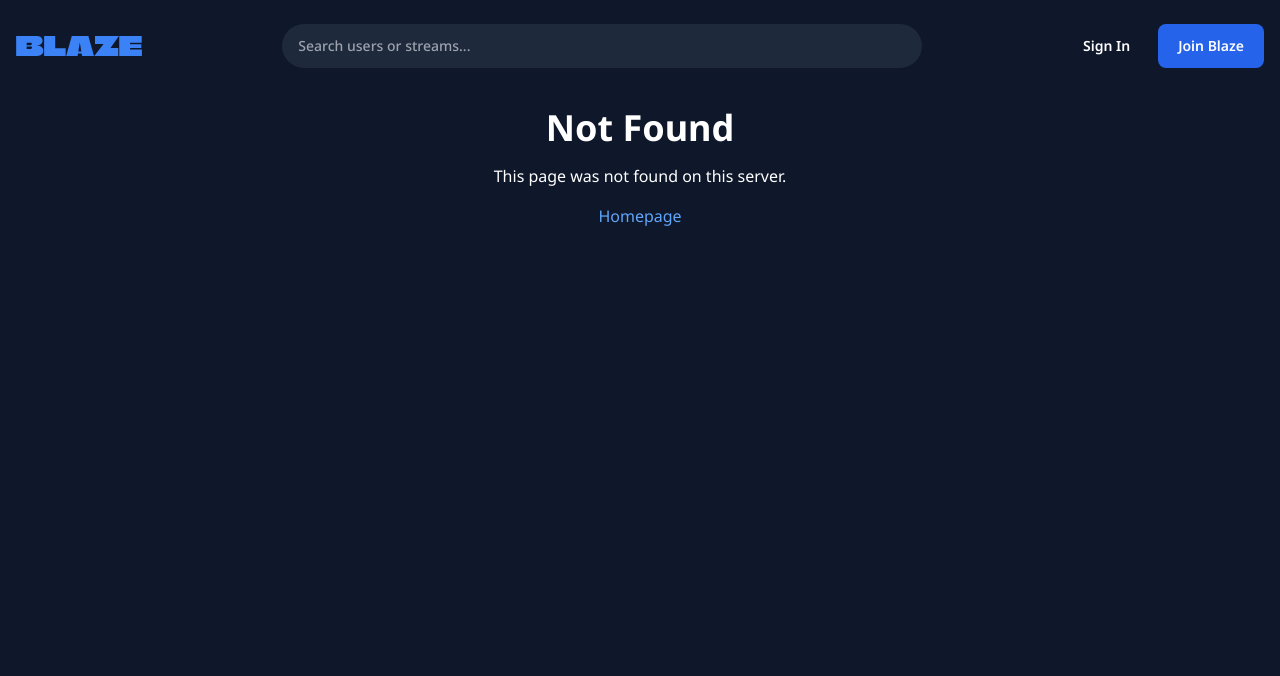
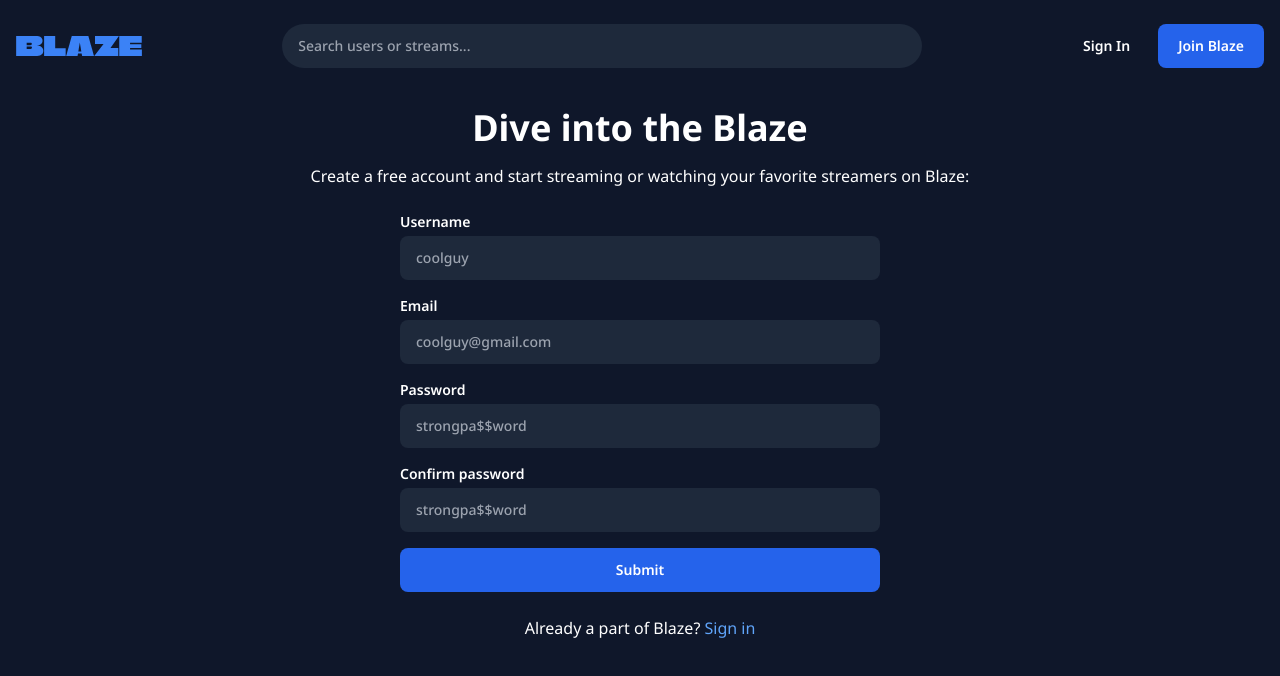
Before and after one commit to MisterKirill/blaze, a Next.js app in the folder web/: page /signup in a window 1280 px wide. Before the commit this address had no page. Shown: the top 676 px of the page. Built offline with nearby package versions, Linux system fonts and the light colour scheme; no server answers.

Commit message:
feat(web): add sign up page

```diff
--- a/web/src/app/actions.ts
+++ b/web/src/app/actions.ts
@@ -30,3 +30,36 @@ export async function signIn(prevState: unknown, formData: FormData) {
 
   redirect("/");
 }
+
+export async function signUp(prevState: unknown, formData: FormData) {
+  const data = {
+    username: formData.get("username"),
+    email: formData.get("email"),
+    password: formData.get("password"),
+    confirm_password: formData.get("confirm_password"),
+  };
+
+  if (data.password !== data.confirm_password) {
+    return {
+      confirm_password: "Passwords don't match!",
+    };
+  }
+
+  try {
+    const res = await axios.post("/auth/register", data);
+    (await cookies()).set("token", res.data.token, {
+      httpOnly: true,
+      expires: 60 * 60 * 24 * 30,
+    });
+  } catch (err) {
+    if (err instanceof AxiosError) {
+      return err.response?.data;
+    } else {
+      return {
+        email: "Failed to authenticate!",
+      };
+    }
+  }
+
+  redirect("/");
+}
--- a/web/src/app/signin/page.tsx
+++ b/web/src/app/signin/page.tsx
@@ -1,5 +1,11 @@
 import SigninForm from "@/components/forms/SigninForm";
 import TextLink from "@/components/ui/TextLink";
+import { Metadata } from "next";
+
+export const metadata: Metadata = {
+  title: "Sign In - Blaze",
+  description: "Log into your account and start streaming or watching your favorite streamers on Blaze",
+};
 
 export default function Signin() {
   return (
--- /dev/null
+++ b/web/src/app/signup/page.tsx
@@ -0,0 +1,25 @@
+import SignupForm from "@/components/forms/SignupForm";
+import TextLink from "@/components/ui/TextLink";
+import { Metadata } from "next";
+
+export const metadata: Metadata = {
+  title: "Sign Up - Blaze",
+  description: "Create a free account and start streaming or watching your favorite streamers on Blaze",
+};
+
+export default function Signin() {
+  return (
+    <div className="text-center">
+      <h1 className="font-bold text-4xl mb-4">Dive into the Blaze</h1>
+      <p className="mb-6">
+        Create a free account and start streaming or watching your favorite streamers on Blaze:
+      </p>
+
+      <SignupForm />
+
+      <p className="mt-6">
+        Already a part of Blaze? <TextLink href="/signin">Sign in</TextLink>
+      </p>
+    </div>
+  );
+}
--- a/web/src/components/forms/SigninForm.tsx
+++ b/web/src/components/forms/SigninForm.tsx
@@ -14,7 +14,7 @@ export default function SigninForm() {
   const [state, formAction, pending] = useActionState(signIn, defaultState);
 
   return (
-    <form action={formAction} className="max-w-[25rem] mx-auto">
+    <form action={formAction} className="max-w-[30rem] mx-auto">
       <div className="flex flex-col gap-1 text-left mb-4">
         <label htmlFor="email" className="font-semibold text-sm">
           Email
--- /dev/null
+++ b/web/src/components/forms/SignupForm.tsx
@@ -0,0 +1,75 @@
+"use client";
+
+import { useActionState } from "react";
+import Button from "../ui/Button";
+import Input from "../ui/Input";
+import { signUp } from "@/app/actions";
+
+const defaultState = {
+  username: "",
+  email: "",
+  password: "",
+  confirm_password: "",
+};
+
+export default function SignupForm() {
+  const [state, formAction, pending] = useActionState(signUp, defaultState);
+
+  return (
+    <form action={formAction} className="max-w-[30rem] mx-auto">
+      <div className="flex flex-col gap-1 text-left mb-4">
+        <label htmlFor="username" className="font-semibold text-sm">
+          Username
+        </label>
+        <Input type="text" name="username" id="username" placeholder="coolguy" required />
+        {state.username && (
+          <span className="font-semibold text-sm text-red-400">{state.username}</span>
+        )}
+      </div>
+
+      <div className="flex flex-col gap-1 text-left mb-4">
+        <label htmlFor="email" className="font-semibold text-sm">
+          Email
+        </label>
+        <Input type="email" name="email" id="email" placeholder="coolguy@gmail.com" required />
+        {state.email && <span className="font-semibold text-sm text-red-400">{state.email}</span>}
+      </div>
+
+      <div className="flex flex-col gap-1 text-left mb-4">
+        <label htmlFor="password" className="font-semibold text-sm">
+          Password
+        </label>
+        <Input
+          type="password"
+          name="password"
+          id="password"
+          placeholder="strongpa$$word"
+          required
+        />
+        {state.password && (
+          <span className="font-semibold text-sm text-red-400">{state.password}</span>
+        )}
+      </div>
+
+      <div className="flex flex-col gap-1 text-left mb-4">
+        <label htmlFor="confirm_password" className="font-semibold text-sm">
+          Confirm password
+        </label>
+        <Input
+          type="password"
+          name="confirm_password"
+          id="confirm_password"
+          placeholder="strongpa$$word"
+          required
+        />
+        {state.confirm_password && (
+          <span className="font-semibold text-sm text-red-400">{state.confirm_password}</span>
+        )}
+      </div>
+
+      <Button type="submit" className="w-full" disabled={pending}>
+        Submit
+      </Button>
+    </form>
+  );
+}
```
Also changed, not shown: 1 other file (tests, documents, lock files or other folders).
